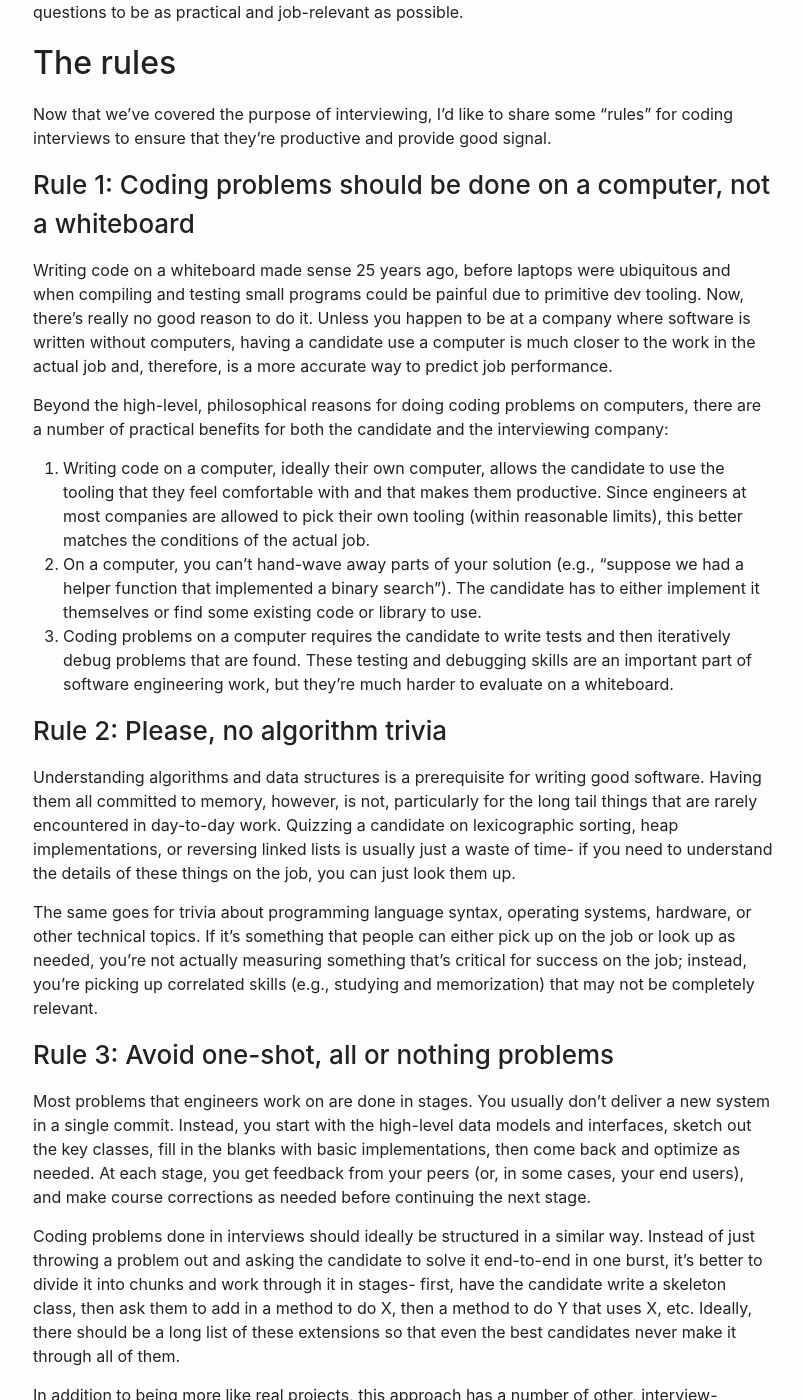
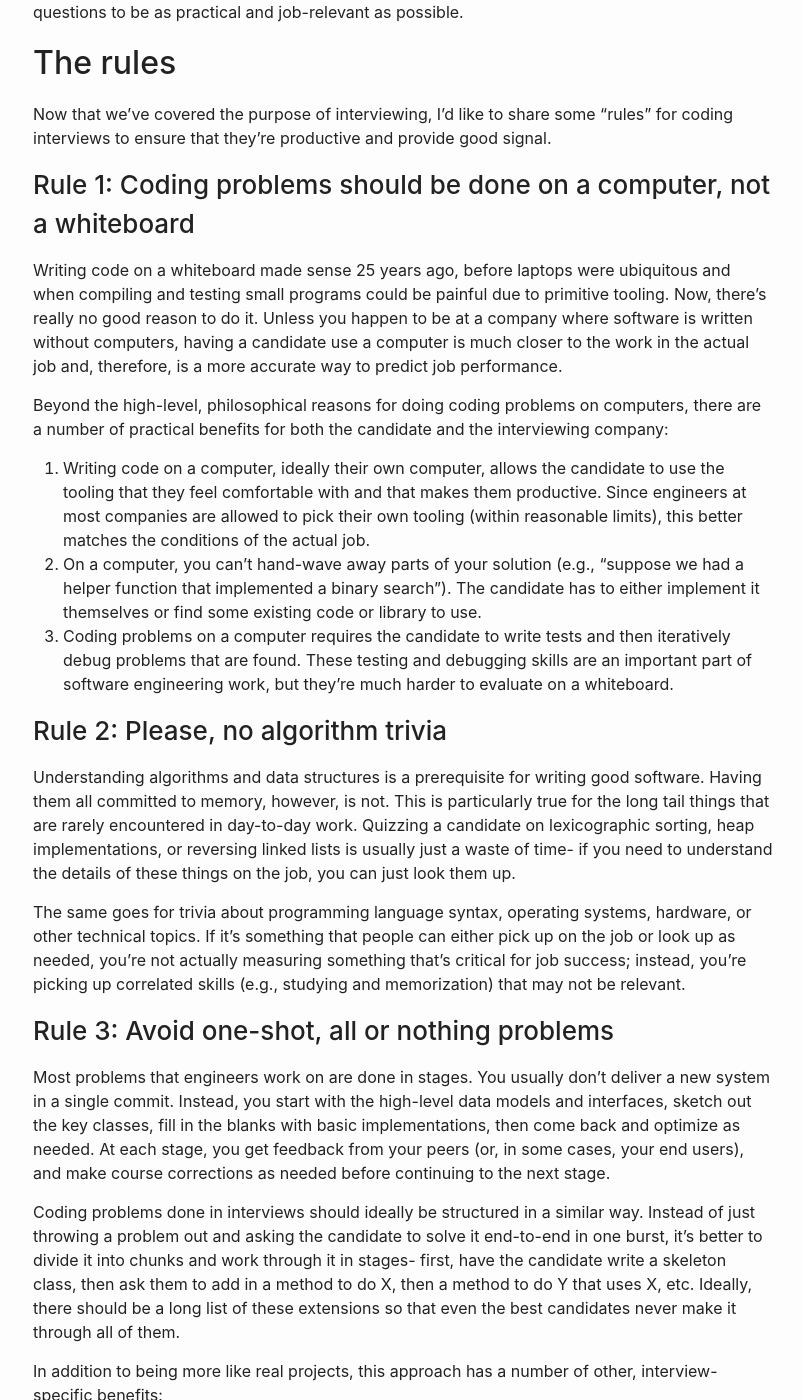
Before and after one commit to yolken/yolken-blog, a Jekyll site: the page built from site/_posts/2019-06-09-rules-for-better-interviews.md, in a window 1280 px wide and 1400 px high, scrolled down 668 px. Shown: the whole window, without its empty margins (237-1040 px from the left). Built offline with Jekyll 4.4.1, drawn with Linux system fonts in a browser that asks for light colours; some of the changed text lies outside the part shown.

Commit message:
Misc. fixes to interviewing rules post

```diff
--- a/site/_posts/2019-06-09-better-coding-interviews.md
+++ b/site/_posts/2019-06-09-rules-for-better-interviews.md
@@ -3,6 +3,10 @@ layout: post
 title:  "The rules for better coding interviews"
 date:   2019-06-09 16:49:00 -0700
 categories: interviewing
+excerpt: |
+  In a previous post, I discussed preparing for coding
+  interviews as a candidate. In this post, I want to flip to the other side of the table
+  and talk about conducting better interviews from the interviewer perspective.
 ---
 
 In a [previous post](/blog/master-coding-interviews), I discussed preparing for coding
@@ -36,7 +40,7 @@ interviews to ensure that they're productive and provide good signal.
 ### Rule 1: Coding problems should be done on a computer, not a whiteboard
 
 Writing code on a whiteboard made sense 25 years ago, before laptops were ubiquitous and
-when compiling and testing small programs could be painful due to primitive dev tooling.
+when compiling and testing small programs could be painful due to primitive tooling.
 Now, there's really no good reason to do it. Unless you happen to be at a company where software
 is written without computers, having a candidate use a computer is much closer to the work in the
 actual job and, therefore, is a more accurate way to predict job performance.
@@ -58,16 +62,15 @@ a number of practical benefits for both the candidate and the interviewing compa
 ### Rule 2: Please, no algorithm trivia
 
 Understanding algorithms and data structures is a prerequisite for writing good software. Having
-them all committed to memory, however, is not, particularly for the long tail things that are
-rarely encountered in day-to-day work. Quizzing a candidate on lexicographic sorting, heap
+them all committed to memory, however, is not. This is particularly true for the long tail things
+that are rarely encountered in day-to-day work. Quizzing a candidate on lexicographic sorting, heap
 implementations, or reversing linked lists is usually just a waste of time- if you need to
 understand the details of these things on the job, you can just look them up.
 
 The same goes for trivia about programming language syntax, operating systems, hardware,
 or other technical topics. If it's something that people can either pick up on the job or look up
-as needed, you're not actually measuring something that's critical for success on the job; instead,
-you're picking up correlated skills (e.g., studying and memorization) that may not be completely
-relevant.
+as needed, you're not actually measuring something that's critical for job success; instead,
+you're picking up correlated skills (e.g., studying and memorization) that may not be relevant.
 
 ### Rule 3: Avoid one-shot, all or nothing problems
 
@@ -75,7 +78,7 @@ Most problems that engineers work on are done in stages. You usually don't deliv
 a single commit. Instead, you start with the high-level data models and interfaces, sketch out
 the key classes, fill in the blanks with basic implementations, then come back and optimize
 as needed. At each stage, you get feedback from your peers (or, in some cases, your end users), and
-make course corrections as needed before continuing the next stage.
+make course corrections as needed before continuing to the next stage.
 
 Coding problems done in interviews should ideally be structured in a similar way. Instead of
 just throwing a problem out and asking the candidate to solve it end-to-end in one burst, it's
```
Also changed, not shown: other parts of site/_posts/2019-06-09-rules-for-better-interviews.md (+2 -2 lines).
